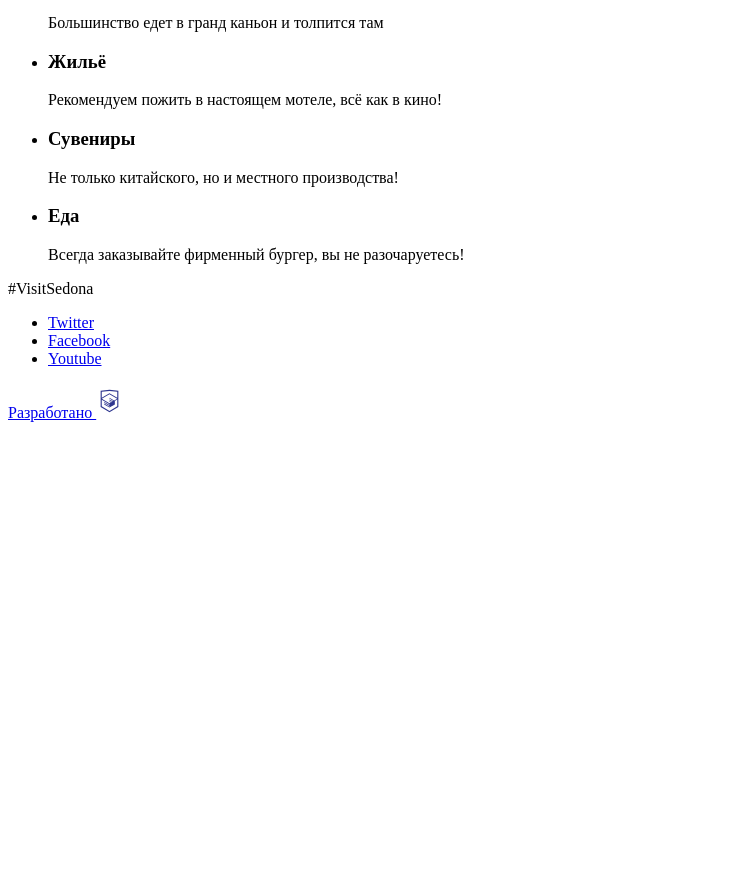
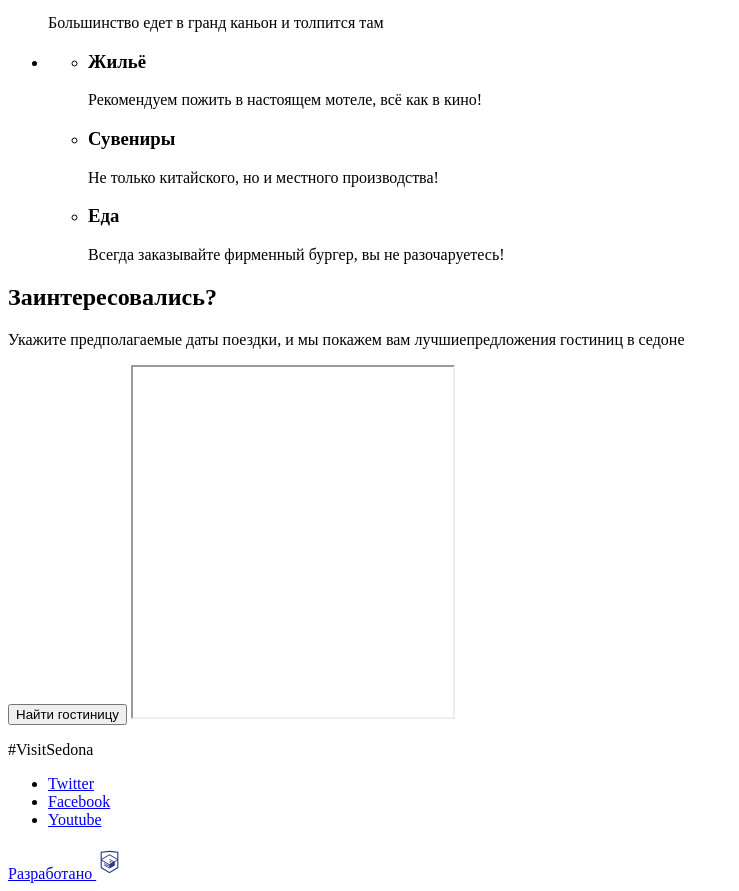
Before and after one commit to Alexander-Morlock/1387427-sedona-20, a website: page source/index.html in a window 1280 px wide. Shown: the part 865-1756 px from the top of the page, without its empty margins (0-739 px from the left). Before the commit the page ends 1295 px from the top, so only its background shows below. Drawn offline with Linux system fonts and the light colour scheme.

Commit message:
задание2

```diff
--- a/source/index.html
+++ b/source/index.html
@@ -69,24 +69,37 @@
           <h3>Мало туристов</h3>
           <span>— №5 —</span>
           <p>Большинство едет в гранд каньон и толпится там</p>
-        <li class="features-list__item features-list__item--icon icon-house">
+        <li>
+
+          <ul class="features-with-icons features-list__features-with-icons">
+            <li class="features-with-icons__item features-with-icons__item--icon-house">
               <h3>Жильё</h3>
               <p>Рекомендуем пожить в настоящем мотеле, всё как в кино!</p>
             </li>
-        <li class="features-list__item features-list__item--icon icon-gift">
+            <li class="features-with-icons__item features-with-icons__item--icon-gift">
               <h3>Сувениры</h3>
               <p>Не только китайского, но и местного производства!</p>
             </li>
-        <li class="features-list__item features-list__item--icon icon-burger">
+            <li class="features-with-icons__item features-with-icons__item--icon-burger">
               <h3>Еда</h3>
               <p>Всегда заказывайте фирменный бургер, вы не разочаруетесь!</p>
+            </li>
+          </ul>
+
         </li>
       </ul>
 
     </section>
 
     <section class="hotel-search main__hotel-search">
-      <!-- Здесь будет «Заинтересовались», кнопка поиска и карта -->
+      <div class="interested hotel-search__interested">
+        <h2>Заинтересовались?</h2>
+        <p>Укажите предполагаемые даты поездки, и мы покажем вам лучшиепредложения гостиниц в седоне</p>
+      </div>
+      <button class="hotel-search__button">Найти гостиницу</button>
+      <iframe width="320" height="350">
+        <!-- Google map -->
+      </iframe>
     </section>
 
   </main>
```
Also changed, not shown: source/photo.html (+6 -5 lines). Lines whose indentation alone changed are shown as unchanged.
